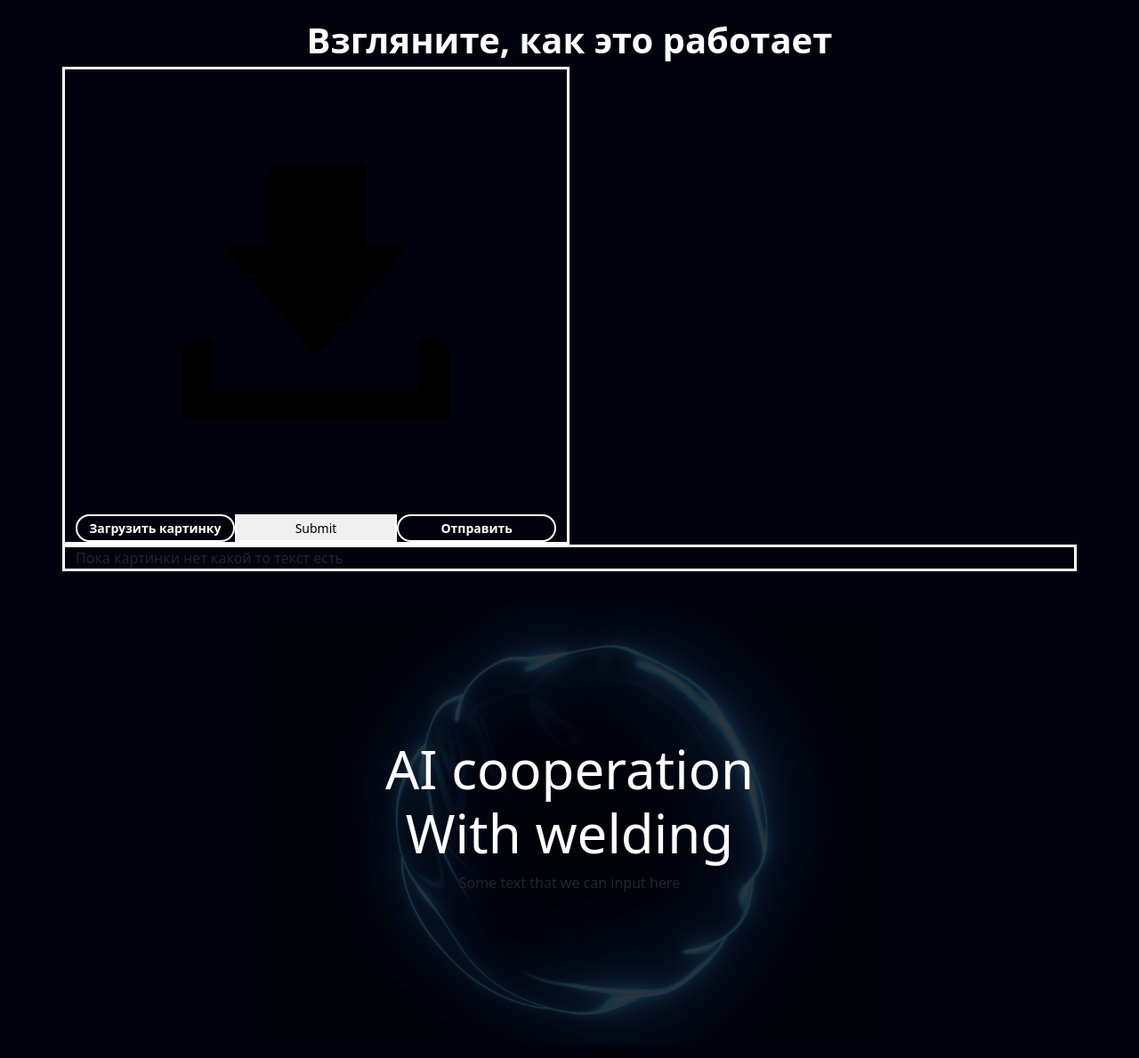
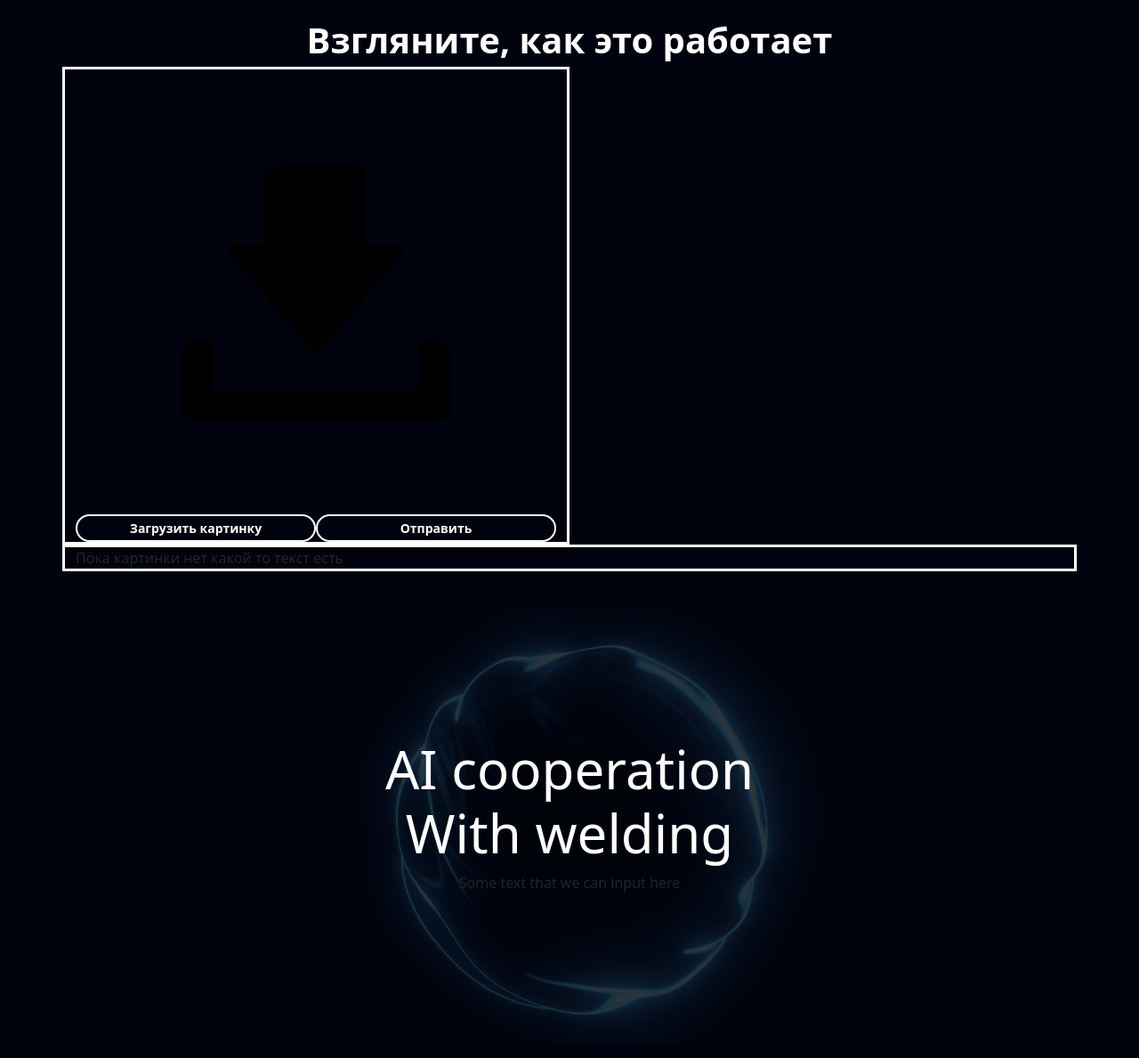
Before and after one commit to allesid/AtomicHack2.0, a Flask app: page / in a window 1280 px wide. Shown: the part 145-1334 px from the top of the page at 89% size. Run offline with Flask 3, Linux system fonts and the light colour scheme; some libraries are stand-ins or nearby versions; some web fonts are replaced.

Commit message:
Update index.html

```diff
--- a/templates/index.html
+++ b/templates/index.html
@@ -49,8 +49,8 @@
                              <div class="input__wrapper">
                                 <input class="form__input-file" id="form__input-file" name="img" type="file"/>
                                 <label for="form__input-file" class="label-input">Загрузить картинку</label>
-                                <input type="submit" class="label-input" id ="label-input"/>
-                                 <label for="label-input" class="label-input">Отправить</label>
+                                <input type="submit" class="form__input-file" id="label-input"/>
+                                <label for="label-input" class="label-input">Отправить</label>
                             </div>
                         </form>
                     </div>
```
